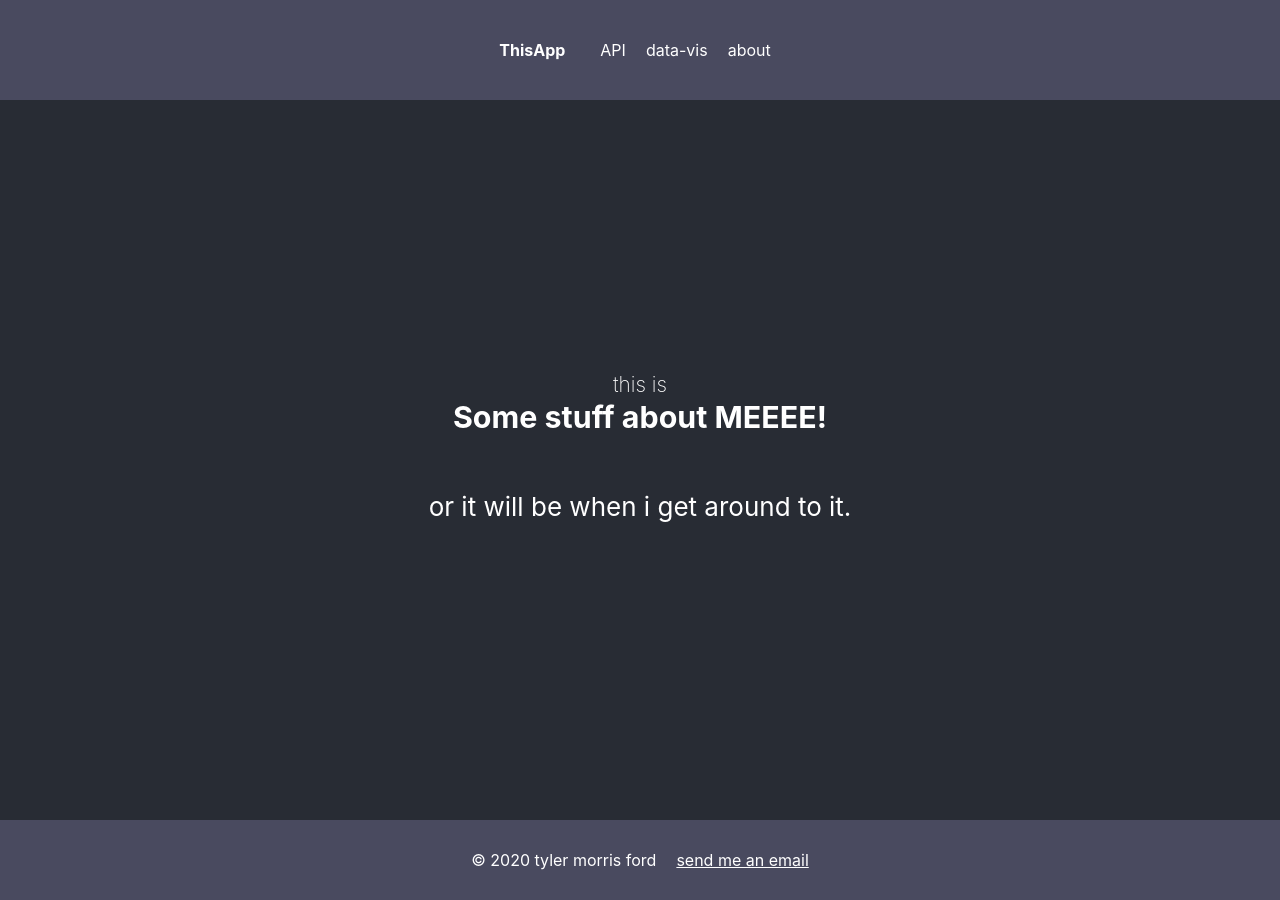
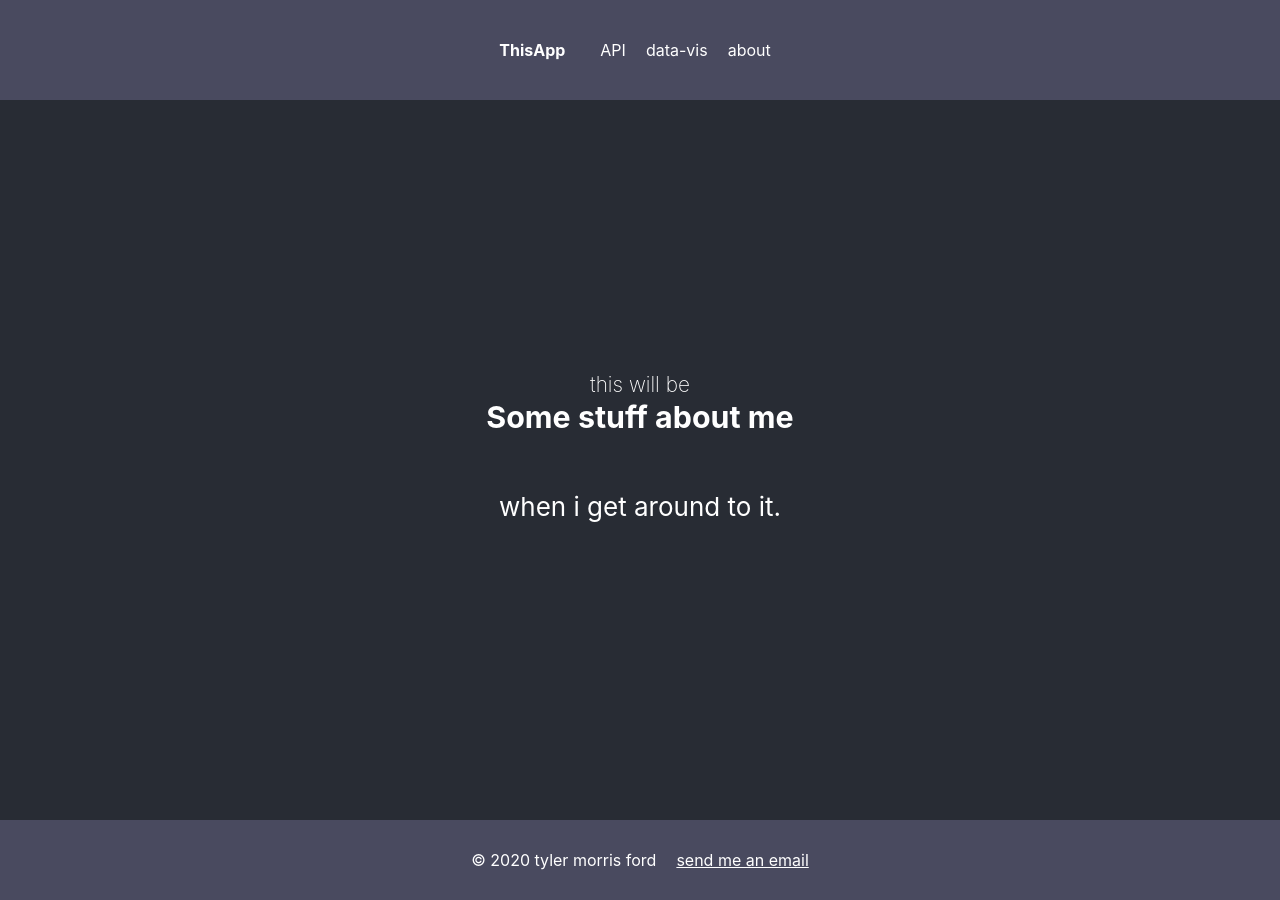
Before and after one commit to tylermorrisford/fun-app, a React (Create React App) app: page /misc in a window 1280 px wide. Built offline with nearby package versions, Linux system fonts and the light colour scheme; no server answers.

Commit message:
update misc

```diff
--- a/src/components/Misc.js
+++ b/src/components/Misc.js
@@ -6,9 +6,9 @@ import '../App.css';
 const About = () => {
     return(
         <header className="App-header">
-        <Callout>this is</Callout>
-        <Brand>Some stuff about MEEEE!</Brand>
-        <p>or it will be when i get around to it.</p>
+        <Callout>this will be</Callout>
+        <Brand>Some stuff about me</Brand>
+        <p>when i get around to it.</p>
       </header>
     )
 }
```
